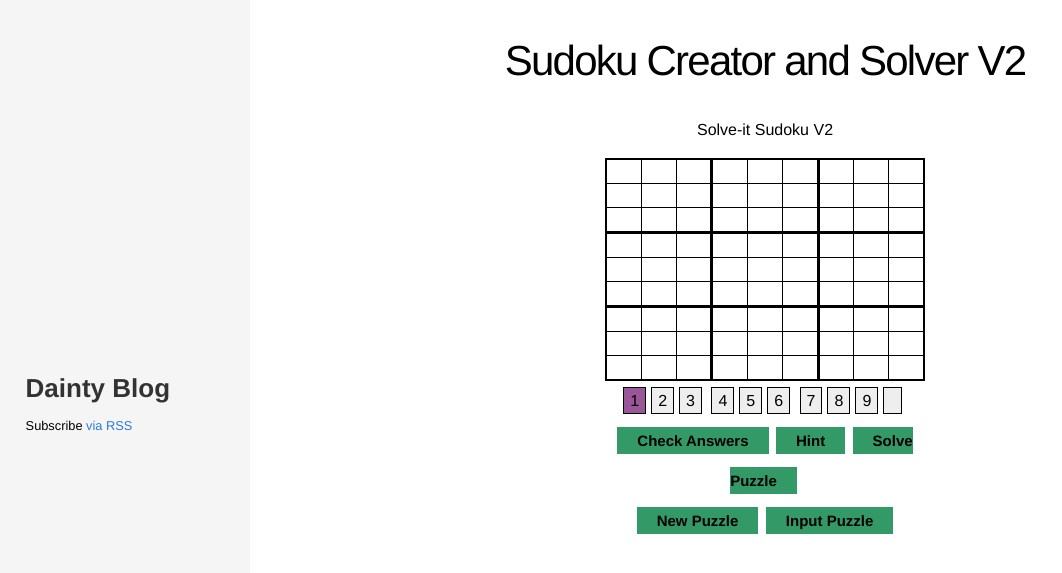
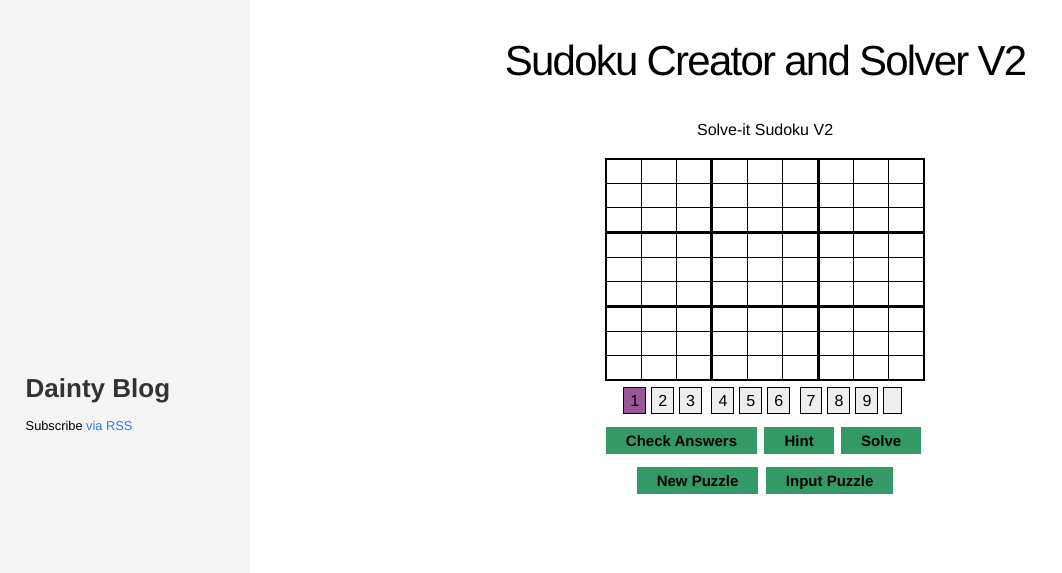
Before and after one commit to PayamBen/PayamBen.github.io, a Jekyll site: the page built from sudokuV2.html, in a window 1280 px wide. Shown: the top 573 px of the page, without its empty margins (0-1062 px from the left). Built offline with Jekyll 4.4.1, drawn with Linux system fonts in a browser that asks for light colours.

Commit message:
text change

```diff
--- a/sudokuV2.html
+++ b/sudokuV2.html
@@ -323,7 +323,7 @@ permalink: /sudoku-solver-v2/
 		<br/>
 		<a class="button" id="check">Check Answers</a>
 		<a class="button" id="hint">Hint</a>
-		<a class="button" id="solveit">Solve Puzzle</a>
+		<a class="button" id="solveit">Solve</a>
 		<br/><a class="button first" id="newPuzzle">New Puzzle</a>
 		<a class="button" id="inputPuzzle">Input Puzzle</a>
 
```
